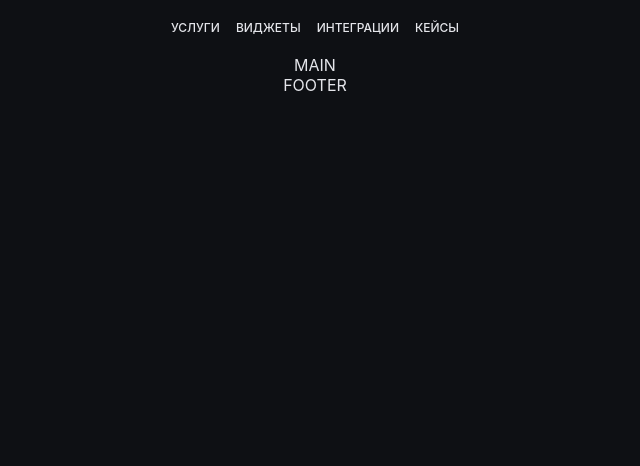
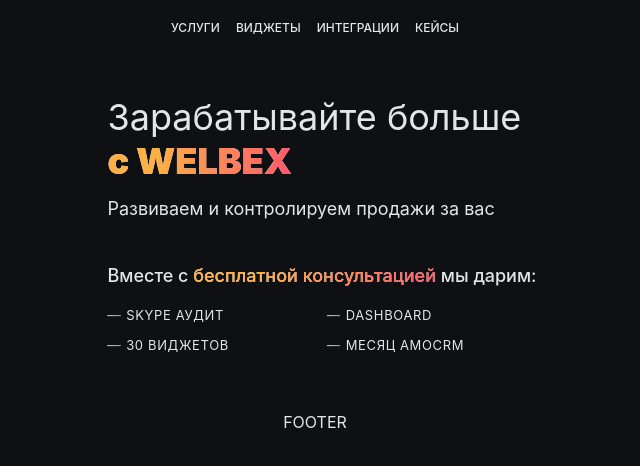
Before and after one commit to auroraptor/november-19, a React (Create React App) app in the folder 2-task/: page / in a window 1280 px wide. Shown: the top 466 px of the page, without its empty margins (325-965 px from the left). Built offline with nearby package versions, Linux system fonts and the light colour scheme.

Commit message:
feat: main

```diff
--- a/2-task/src/components/Header.jsx
+++ b/2-task/src/components/Header.jsx
@@ -4,14 +4,14 @@
 
 function Header() {
   return (
-    <div className="header">
+    <header className="header">
       <div className="navbar">
         <Link to="/" className="navbar__link">Услуги</Link>
         <Link to="/" className="navbar__link">Виджеты</Link>
         <Link to="/" className="navbar__link">Интеграции</Link>
         <Link to="/" className="navbar__link">Кейсы</Link>
       </div>
-    </div>
+    </header>
   );
 }
 
--- /dev/null
+++ b/2-task/src/components/Main.css
@@ -0,0 +1,60 @@
+.main {
+  display: flex;
+  flex-direction: column;
+  justify-content: flex-start;
+  margin-left: 14px;
+}
+
+.main__title {
+  font-weight: 400;
+  font-size: 36px;
+  line-height: 44px;
+  margin: 40px 0 0 0;
+}
+
+.main__tytle_bold {
+  font-weight: 900;
+font-size: 36px;
+line-height: 44px;
+}
+
+.main__description {
+  font-weight: 400;
+  font-size: 18px;
+  line-height: 22px;
+  margin: 15px 0 0 0;
+}
+
+.main__subtitle {
+  font-weight: 500;
+  font-size: 18px;
+  line-height: 22px;
+  margin: 45px 0 0 0;
+}
+
+.main__list {
+  display: grid;
+  grid-template-columns: 1fr 1fr;
+  grid-template-rows: 1fr 1fr;
+  row-gap: 14px;
+  column-gap: 10px;
+  font-weight: 400;
+  font-size: 13px;
+  line-height: 16px;
+  letter-spacing: 0.05em;
+  text-transform: uppercase;
+  list-style-type: none;
+  margin: 20px 0 59px 0;
+  padding: 0;
+}
+
+.main__list_margin {
+  margin-right: 5px;
+}
+
+.main_theme_gragient {
+  background: linear-gradient(92deg, #FCB045 27.14%, #FF3F78 121.36%), #E4E5EA;
+  -webkit-background-clip: text;
+  -webkit-text-fill-color: transparent;
+  background-clip: text;
+}
--- a/2-task/src/components/Main.jsx
+++ b/2-task/src/components/Main.jsx
@@ -1,7 +1,37 @@
+import React from "react";
+import "./Main.css";
+
 function Main() {
   return (
-    <div className="Main">MAIN
-    </div>
+    <main className="main">
+      <h1 className="main__title">
+        Зарабатывайте&#10;больше
+        <br />
+        <span className="main_theme_gragient main__tytle_bold">с&nbsp;WELBEX</span>
+      </h1>
+      <p className="main__description">
+        Развиваем и контролируем продажи за вас
+      </p>
+      <h2 className="main__subtitle">
+        Вместе с&nbsp;
+        <span className="main_theme_gragient">бесплатной консультацией</span>{" "}
+        мы дарим:
+      </h2>
+      <ul className="main__list">
+        <li>
+          <span className="main_theme_gragient main__list_margin">&mdash;</span>Skype аудит
+        </li>
+        <li>
+          <span className="main_theme_gragient main__list_margin">&mdash;</span>Dashboard
+        </li>
+        <li>
+          <span className="main_theme_gragient main__list_margin">&mdash;</span>30 виджетов
+        </li>
+        <li>
+          <span className="main_theme_gragient main__list_margin">&mdash;</span>Месяц аmoCRM
+        </li>
+      </ul>
+    </main>
   );
 }
 
```
